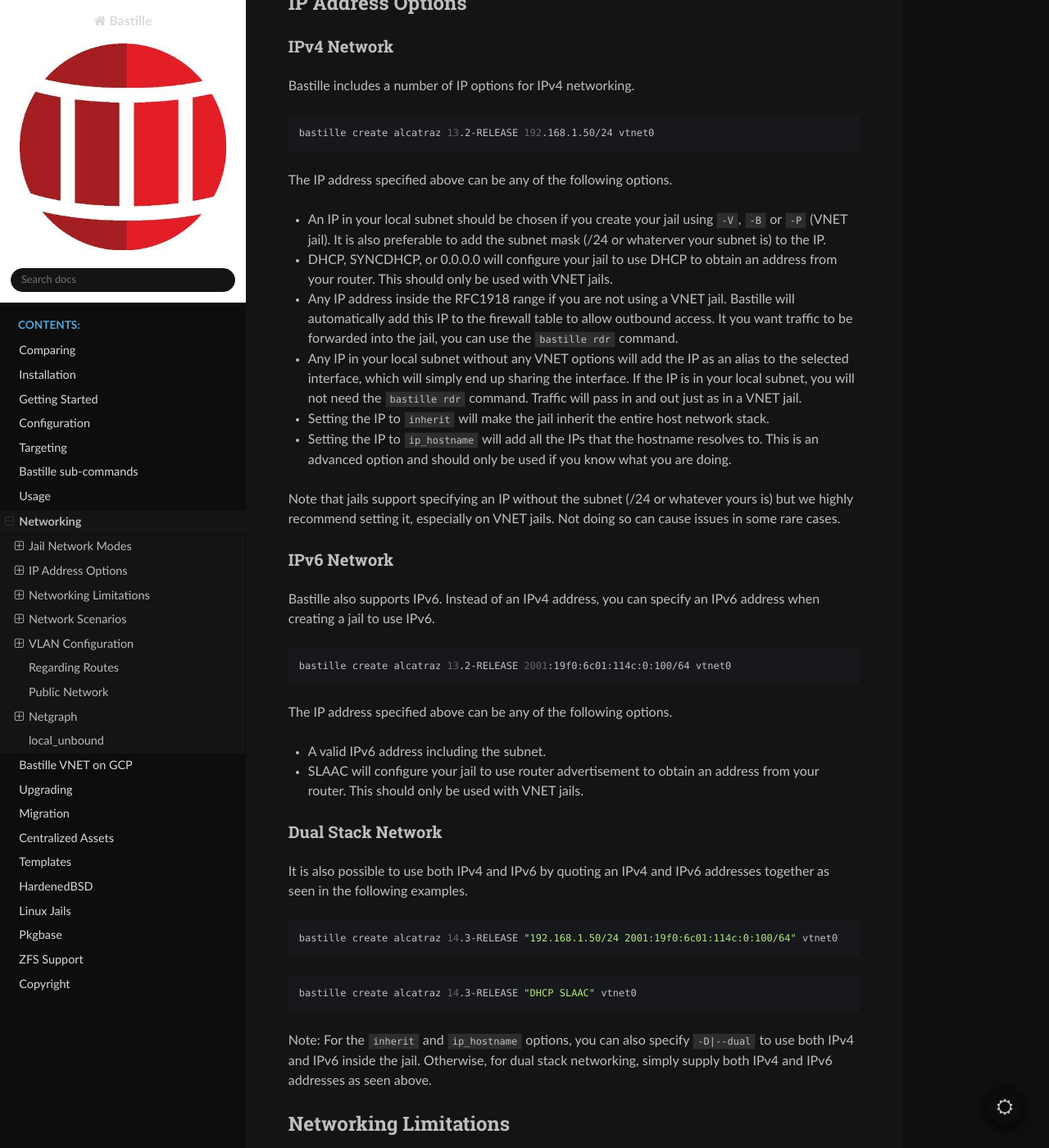
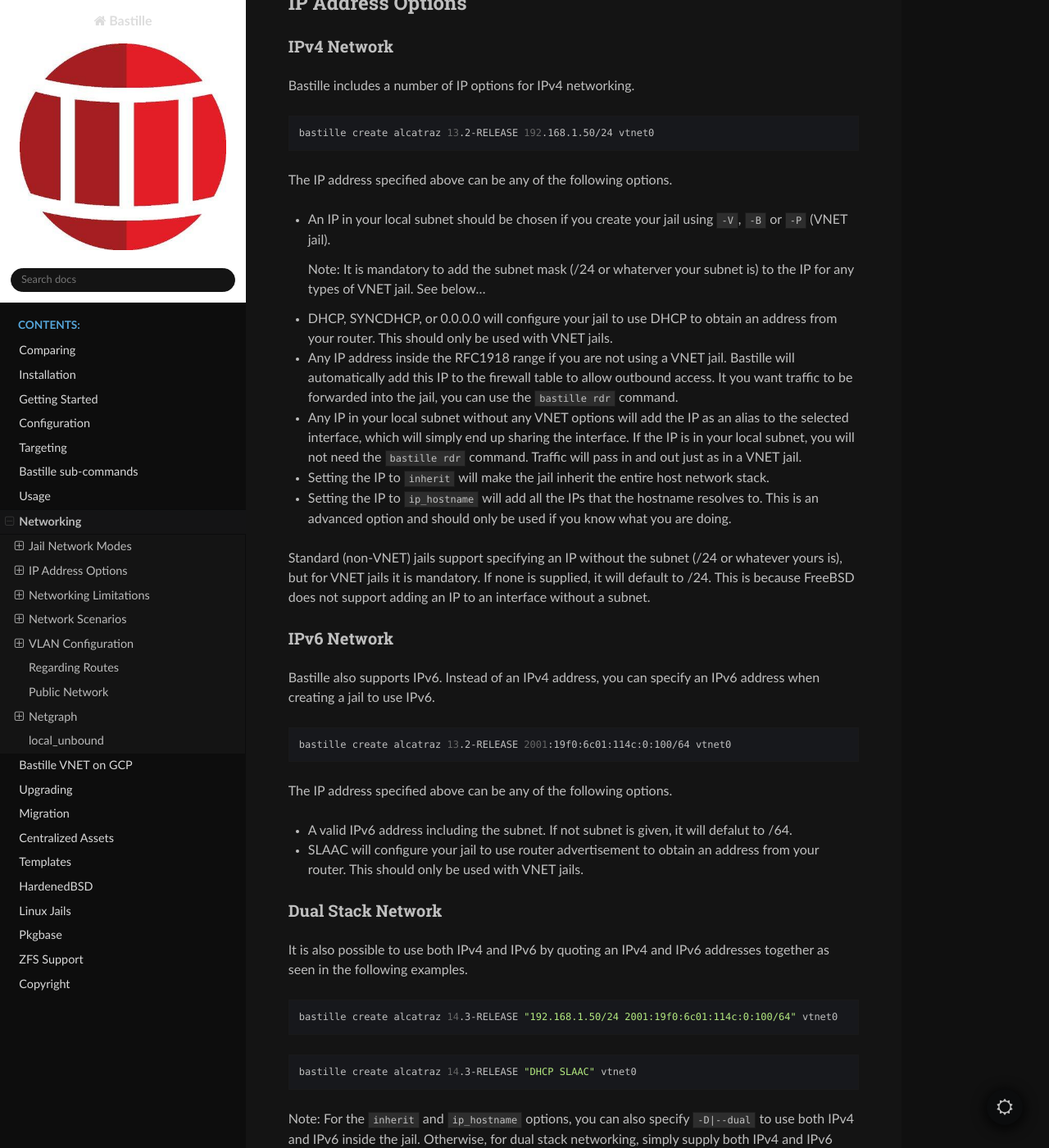
Before and after one commit to BastilleBSD/bastille, a Sphinx documentation site: the page built from docs/chapters/networking.rst, in a window 1280 px wide and 1400 px high, scrolled down 1813 px. Shown: the whole window at 82% size. Built offline with Sphinx 7.4.7 and the Read the Docs theme 3.1.0, drawn with Linux system fonts in a browser that asks for light colours.

Commit message:
networking: require subnet for VNET jails

```diff
--- a/docs/chapters/networking.rst
+++ b/docs/chapters/networking.rst
@@ -107,8 +107,10 @@ Bastille includes a number of IP options for IPv4 networking.
 The IP address specified above can be any of the following options.
 
 * An IP in your local subnet should be chosen if you create your jail using
-  ``-V``, ``-B`` or ``-P`` (VNET jail). It is also preferable to add the
-  subnet mask (/24 or whaterver your subnet is) to the IP.
+  ``-V``, ``-B`` or ``-P`` (VNET jail).
+
+  Note: It is mandatory to add the subnet mask (/24 or whaterver your subnet is)
+  to the IP for any types of VNET jail. See below...
 
 * DHCP, SYNCDHCP, or 0.0.0.0 will configure your jail to use DHCP to obtain an
   address from your router. This should only be used with VNET jails.
@@ -130,9 +132,10 @@ The IP address specified above can be any of the following options.
   resolves to. This is an advanced option and should only be used if you know
   what you are doing.
 
-Note that jails support specifying an IP without the subnet (/24 or whatever
-yours is) but we highly recommend setting it, especially on VNET jails. Not
-doing so can cause issues in some rare cases.
+Standard (non-VNET) jails support specifying an IP without the subnet (/24 or whatever
+yours is), but for VNET jails it is mandatory. If none is supplied, it will
+default to /24. This is because FreeBSD does not support adding an IP to an interface
+without a subnet.
 
 IPv6 Network
 ^^^^^^^^^^^^
@@ -146,7 +149,8 @@ IPv6 address when creating a jail to use IPv6.
 
 The IP address specified above can be any of the following options.
 
-* A valid IPv6 address including the subnet.
+* A valid IPv6 address including the subnet. If not subnet is given, it
+  will defalut to /64.
 
 * SLAAC will configure your jail to use router advertisement to obtain an
   address from your router. This should only be used with VNET jails.
```
Also changed, not shown: 3 other files.
